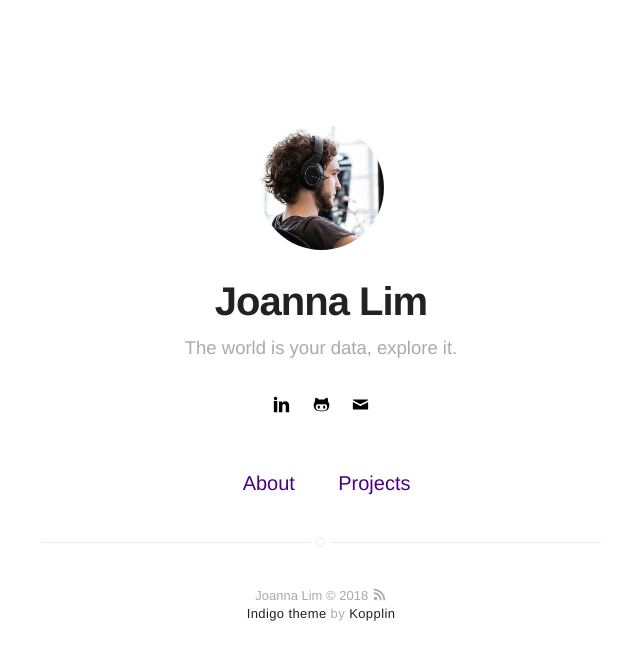
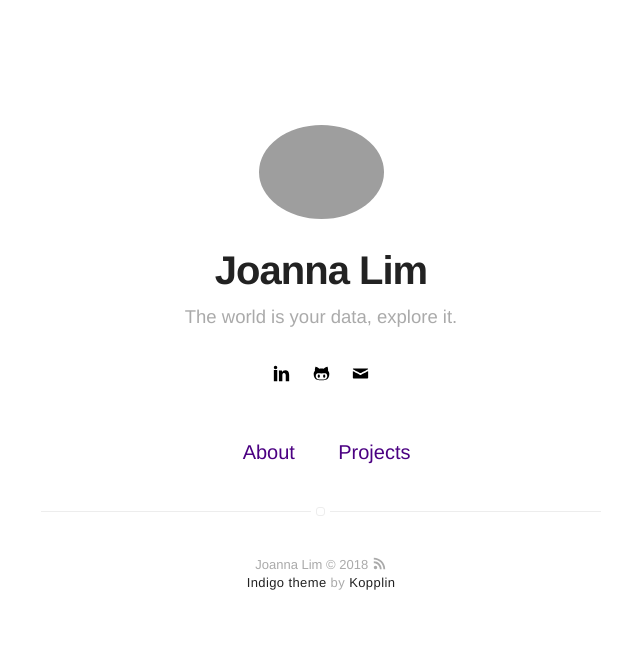
Before and after one commit to jnnlmn/jnnlmn.github.io, a Jekyll site: the page built from index.html, in a window 1280 px wide. Shown: the top 660 px of the page, without its empty margins (319-959 px from the left). Built offline with Jekyll 4.4.1, drawn with Linux system fonts in a browser that asks for light colours.

Commit message:
Update _config.yml

```diff
--- a/_config.yml
+++ b/_config.yml
@@ -8,7 +8,7 @@
 # if it's an external image, update below for true
 # better with square images
 external-image: false
-picture: assets/images/profile.jpg
+picture: assets/images/myAvatar.png
 
 # If you want to include your resume, set to true
 # and specify source (external or local).
@@ -58,7 +58,7 @@
         name: Joanna Lim En
         bio: Constantly curious
         external-image: false
-        picture: assets/images/profile.jpg
+        picture: assets/images/myAvatar.png
 #         twitter: johndoe
 #     jamesfoster:
 #         name: James Foster
```
